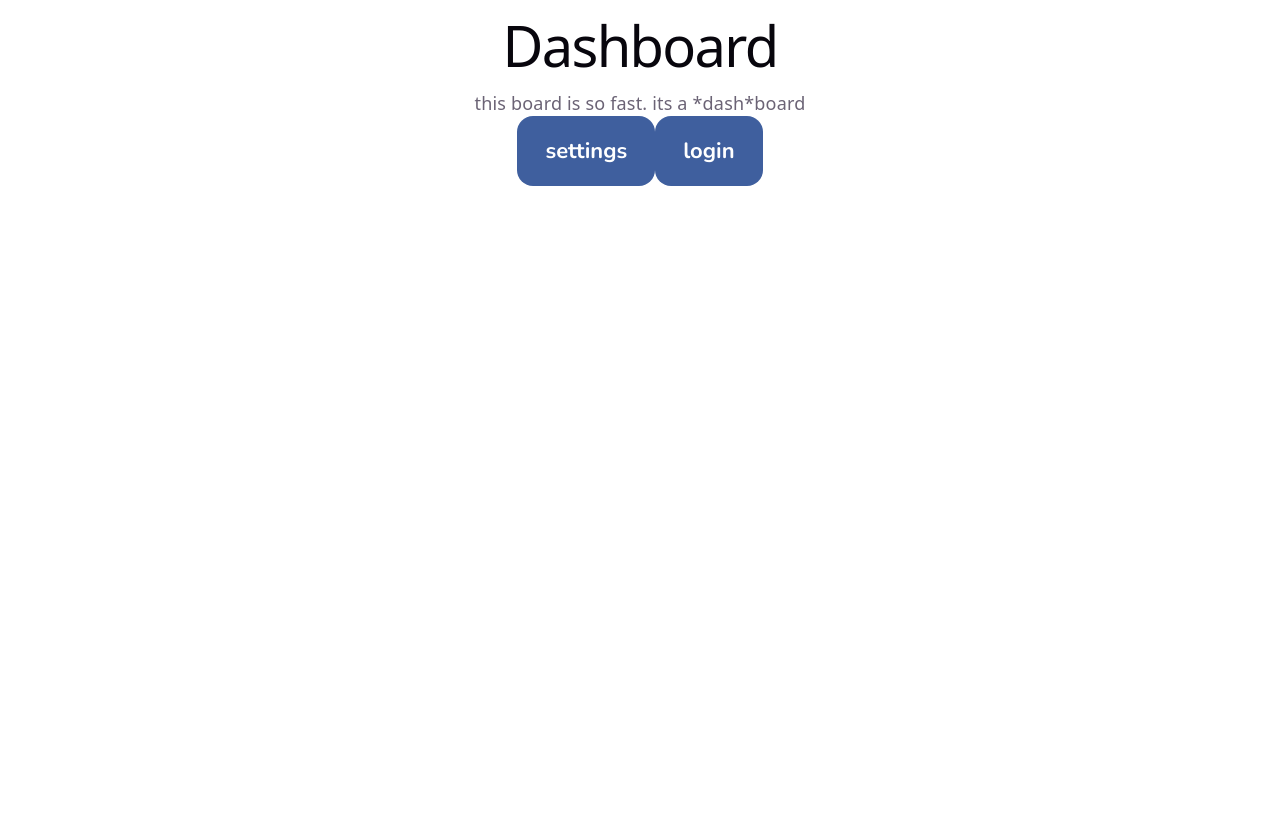
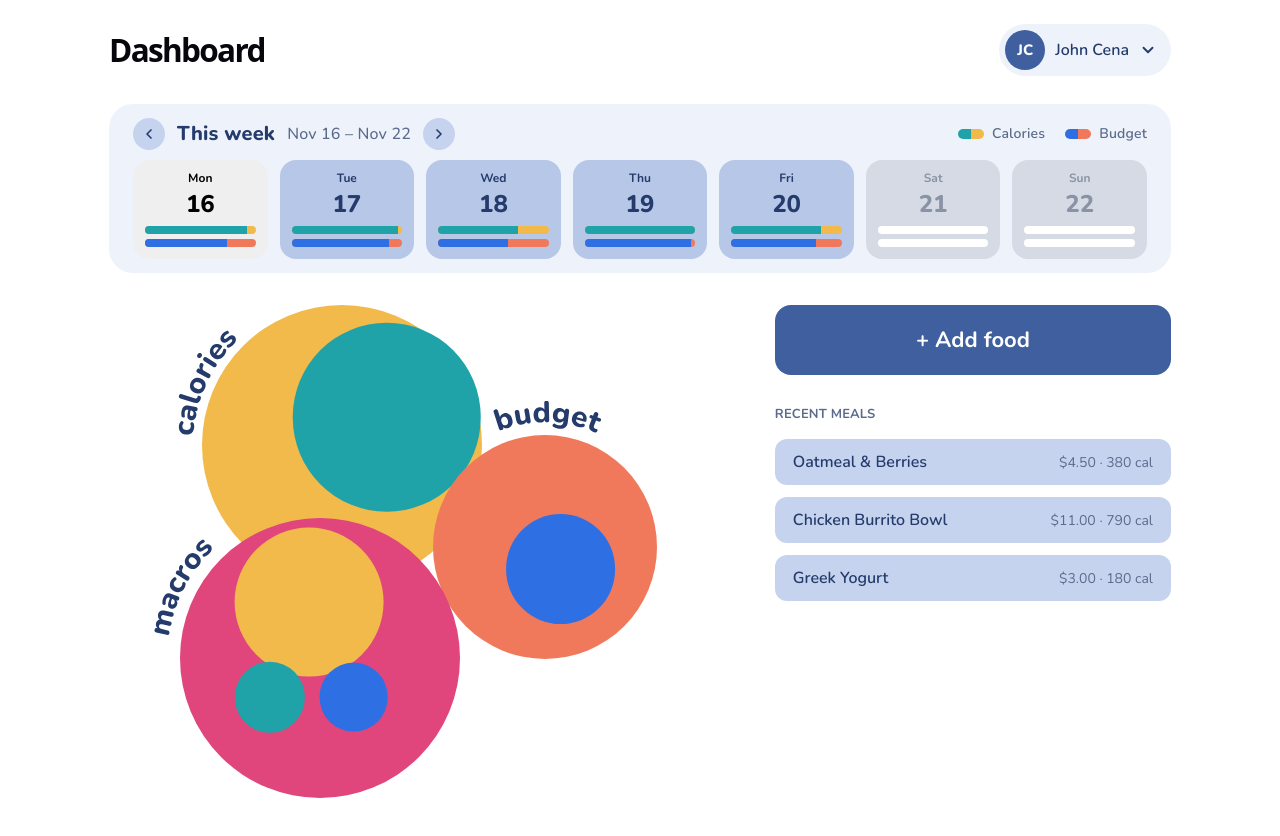
Before and after one commit to acmucsd-projects/fa26-hack-team-2, a React app in the folder frontend/: page / in a window 1280 px wide. Shown: the top 836 px of the page. Before the commit the page ends 800 px from the top, so only its background shows below. Built offline with nearby package versions, Linux system fonts and the light colour scheme; the HTML template or start-up script is replaced by a standard one.

Commit message:
made dashboard...
added css for dashboard
added implementation of components

```diff
--- /dev/null
+++ b/frontend/src/pages/Dashboard.css
@@ -0,0 +1,52 @@
+.dashboard {
+  max-width: 1200px;
+  min-height: 100vh;
+  margin: 0 auto;
+  padding: 24px 32px 48px;
+  box-sizing: border-box;
+}
+
+.dashboard-header {
+  display: flex;
+  align-items: center;
+  justify-content: space-between;
+  margin-bottom: 28px;
+}
+
+.dashboard-title {
+  margin: 0;
+  font-size: 1.75rem;
+  font-weight: 700;
+}
+
+.dashboard-content {
+  display: grid;
+  grid-template-columns: 1.6fr 1fr;
+  gap: 32px;
+  align-items: start;
+}
+
+.dashboard-section-week-strip {
+  grid-column: 1 / -1;
+}
+
+.dashboard-section-stat-bubbles {
+  display: flex;
+  justify-content: center;
+  align-items: center;
+}
+
+.dashboard-section-recent-meals {
+  width: 100%;
+}
+
+@media (max-width: 900px) {
+  .dashboard {
+    padding: 16px 20px 32px;
+  }
+
+  .dashboard-content {
+    grid-template-columns: 1fr;
+    gap: 24px;
+  }
+}
--- a/frontend/src/pages/Dashboard.jsx
+++ b/frontend/src/pages/Dashboard.jsx
@@ -1,14 +1,297 @@
-import Button from '../components/Button/Button'
+import { useMemo, useState } from 'react'
 import { useNavigate } from 'react-router-dom';
+import ProfileMenu from "../components/ProfileMenu/ProfileMenu"
+import WeekStrip from "../components/WeekStrip/WeekStrip"
+import StatBubbles from "../components/StatBubbles/StatBubbles"
+import RecentMeals from "../components/RecentMeals/RecentMeals"
+import "./Dashboard.css";
 
-export default function Dashboard() {
+const DEFAULT_USER = {
+  name: 'John Cena',
+  initials: 'JC',
+}
+
+const DEFAULT_GOALS = {
+  calories: 2000,
+  budget: 25,
+  macros: {
+    carbs: 250,
+    protein: 150,
+    fat: 65,
+  },
+}
+
+// random junk to fill out items
+const DEFAULT_WEEKS = [
+  {
+    rangeLabel: 'Nov 16 – Nov 22',
+    days: [
+      {
+        dayName: 'Mon',
+        date: '16',
+        isFuture: false,
+        stats: {
+          calories: 1850,
+          budget: 18.5,
+          macros: { carbs: 210, protein: 140, fat: 58 },
+        },
+        meals: [
+          { id: 'm1', name: 'Oatmeal & Berries', price: 4.5, calories: 380 },
+          { id: 'm2', name: 'Chicken Burrito Bowl', price: 11.0, calories: 790 },
+          { id: 'm3', name: 'Greek Yogurt', price: 3.0, calories: 180 },
+        ],
+      },
+      {
+        dayName: 'Tue',
+        date: '17',
+        isFuture: false,
+        stats: {
+          calories: 1920,
+          budget: 22.0,
+          macros: { carbs: 225, protein: 145, fat: 60 },
+        },
+        meals: [
+          { id: 'm4', name: 'Avocado Toast', price: 7.5, calories: 420 },
+          { id: 'm5', name: 'Salmon Poke Bowl', price: 14.5, calories: 720 },
+        ],
+      },
+      {
+        dayName: 'Wed',
+        date: '18',
+        isFuture: false,
+        stats: {
+          calories: 1450,
+          budget: 15.75,
+          macros: { carbs: 170, protein: 110, fat: 48 },
+        },
+        meals: [
+          { id: 'm6', name: 'Turkey Sandwich', price: 9.25, calories: 540 },
+          { id: 'm7', name: 'Protein Smoothie', price: 6.5, calories: 360 },
+        ],
+      },
+      {
+        dayName: 'Thu',
+        date: '19',
+        isFuture: false,
+        stats: {
+          calories: 2100,
+          budget: 24.0,
+          macros: { carbs: 240, protein: 155, fat: 70 },
+        },
+        meals: [
+          { id: 'm8', name: 'Breakfast Tacos', price: 8.0, calories: 520 },
+          { id: 'm9', name: 'Steak Salad', price: 16.0, calories: 680 },
+        ],
+      },
+      {
+        dayName: 'Fri',
+        date: '20',
+        isFuture: false,
+        stats: {
+          calories: 1620,
+          budget: 19.25,
+          macros: { carbs: 190, protein: 120, fat: 52 },
+        },
+        meals: [
+          { id: 'm10', name: 'Bagel & Lox', price: 9.75, calories: 490 },
+          { id: 'm11', name: 'Ramen Bowl', price: 9.5, calories: 640 },
+        ],
+      },
+      {
+        dayName: 'Sat',
+        date: '21',
+        isFuture: true,
+        stats: {
+          calories: 0,
+          budget: 0,
+          macros: { carbs: 0, protein: 0, fat: 0 },
+        },
+        meals: [],
+      },
+      {
+        dayName: 'Sun',
+        date: '22',
+        isFuture: true,
+        stats: {
+          calories: 0,
+          budget: 0,
+          macros: { carbs: 0, protein: 0, fat: 0 },
+        },
+        meals: [],
+      },
+    ],
+  },
+]
+
+function buildDetails(stats, goals) {
+  const calRemaining = Math.max(goals.calories - stats.calories, 0)
+  const budgetRemaining = Math.max(goals.budget - stats.budget, 0)
+
+  return {
+    calories: {
+      amount: `${stats.calories}`,
+      amountLabel: `/ ${goals.calories} cal`,
+      lines: [
+        { label: 'Eaten', value: `${stats.calories} cal` },
+        { label: 'Remaining', value: `${calRemaining} cal` },
+      ],
+      total: { label: 'Daily Goal', value: `${goals.calories} cal` },
+    },
+    budget: {
+      amount: `$${stats.budget.toFixed(2)}`,
+      amountLabel: `/ $${goals.budget.toFixed(2)}`,
+      lines: [
+        { label: 'Spent', value: `$${stats.budget.toFixed(2)}` },
+        { label: 'Remaining', value: `$${budgetRemaining.toFixed(2)}` },
+      ],
+      total: { label: 'Daily Budget', value: `$${goals.budget.toFixed(2)}` },
+    },
+    macros: {
+      lines: [
+        { label: 'Carbs', value: `${stats.macros.carbs}g / ${goals.macros.carbs}g` },
+        { label: 'Protein', value: `${stats.macros.protein}g / ${goals.macros.protein}g` },
+        { label: 'Fat', value: `${stats.macros.fat}g / ${goals.macros.fat}g` },
+      ],
+    },
+  }
+}
+
+function Dashboard({
+  user = DEFAULT_USER,
+  goals = DEFAULT_GOALS,
+  weeks = DEFAULT_WEEKS,
+  onSettings,
+  onSignOut,
+  onAddFood = () => {},
+  onMealClick = () => {},
+  extraSections = [],
+}) {
   const navigate = useNavigate();
+  const handleSettings = onSettings ?? (() => navigate('/settings'))
+  const handleSignOut = onSignOut ?? (() => navigate('/login'))
+
+  const [weekIndex, setWeekIndex] = useState(0)
+  const currentWeek = weeks[weekIndex] ?? weeks[0]
+
+  const [selectedDate, setSelectedDate] = useState(() => {
+    const firstActive = currentWeek.days.find((d) => !d.isFuture)
+    return firstActive ? firstActive.date : currentWeek.days[0]?.date
+  })
+
+  const activeDay = useMemo(() => {
+    return (
+      currentWeek.days.find((d) => d.date === selectedDate) ??
+      currentWeek.days[0]
+    )
+  }, [currentWeek, selectedDate])
+
+  const formattedDays = useMemo(() => {
+    return currentWeek.days.map((day) => {
+      let state = 'past'
+      if (day.isFuture) state = 'future'
+      if (day.date === activeDay?.date) state = 'selected'
+
+      return {
+        ...day,
+        state,
+        caloriesPercent: goals.calories ? (day.stats.calories / goals.calories) * 100 : 0,
+        budgetPercent: goals.budget ? (day.stats.budget / goals.budget) * 100 : 0,
+      }
+    })
+  }, [currentWeek, activeDay, goals])
+
+  const statBubblesProps = useMemo(() => {
+    const stats = activeDay?.stats ?? {
+      calories: 0,
+      budget: 0,
+      macros: { carbs: 0, protein: 0, fat: 0 },
+    }
+
+    return {
+      calories: { current: stats.calories, goal: goals.calories },
+      budget: { current: stats.budget, goal: goals.budget },
+      macros: {
+        carbs: { current: stats.macros.carbs, goal: goals.macros.carbs },
+        protein: { current: stats.macros.protein, goal: goals.macros.protein },
+        fat: { current: stats.macros.fat, goal: goals.macros.fat },
+      },
+      details: buildDetails(stats, goals),
+    }
+  }, [activeDay, goals])
+
+  function handlePrevWeek() {
+    setWeekIndex((prev) => {
+      const nextIndex = Math.max(prev - 1, 0)
+      const nextWeek = weeks[nextIndex]
+      if (nextWeek?.days.length) setSelectedDate(nextWeek.days[0].date)
+      return nextIndex
+    })
+  }
+
+  function handleNextWeek() {
+    setWeekIndex((prev) => {
+      const nextIndex = Math.min(prev + 1, weeks.length - 1)
+      const nextWeek = weeks[nextIndex]
+      if (nextWeek?.days.length) setSelectedDate(nextWeek.days[0].date)
+      return nextIndex
+    })
+  }
+
+  function handleDayClick(day) {
+    setSelectedDate(day.date)
+  }
+
+  // Config-driven section registry for easy reordering or extending
+  const sections = [
+    {
+      id: 'week-strip',
+      Component: WeekStrip,
+      props: {
+        rangeLabel: currentWeek.rangeLabel,
+        days: formattedDays,
+        onPrevWeek: handlePrevWeek,
+        onNextWeek: handleNextWeek,
+        onDayClick: handleDayClick,
+      },
+    },
+    {
+      id: 'stat-bubbles',
+      Component: StatBubbles,
+      props: statBubblesProps,
+    },
+    {
+      id: 'recent-meals',
+      Component: RecentMeals,
+      props: {
+        meals: activeDay?.meals ?? [],
+        onAddFood: () => onAddFood(activeDay),
+        onMealClick: (meal) => onMealClick(meal, activeDay),
+      },
+    },
+    ...extraSections,
+  ]
+
   return (
-    <div className="page-container">
-      <h1>Dashboard</h1>
-      <p>this board is so fast. its a *dash*board</p>
-      <Button children={<p>settings</p>} onClick={() => navigate('/settings')} />
-      <Button children={<p>login</p>} onClick={() => navigate('/login')} />
+    <div className="dashboard">
+      <header className="dashboard-header">
+        <h1 className="dashboard-title">Dashboard</h1>
+        <ProfileMenu
+          name={user.name}
+          initials={user.initials}
+          onSettings={handleSettings}
+          onSignOut={handleSignOut}
+        />
+      </header>
+
+      <main className="dashboard-content">
+        {sections.map(({ id, Component, props }) => (
+          <section key={id} className={`dashboard-section dashboard-section-${id}`}>
+            <Component {...props} />
+          </section>
+        ))}
+      </main>
     </div>
-  );
+  )
 }
+
+export default Dashboard
```
